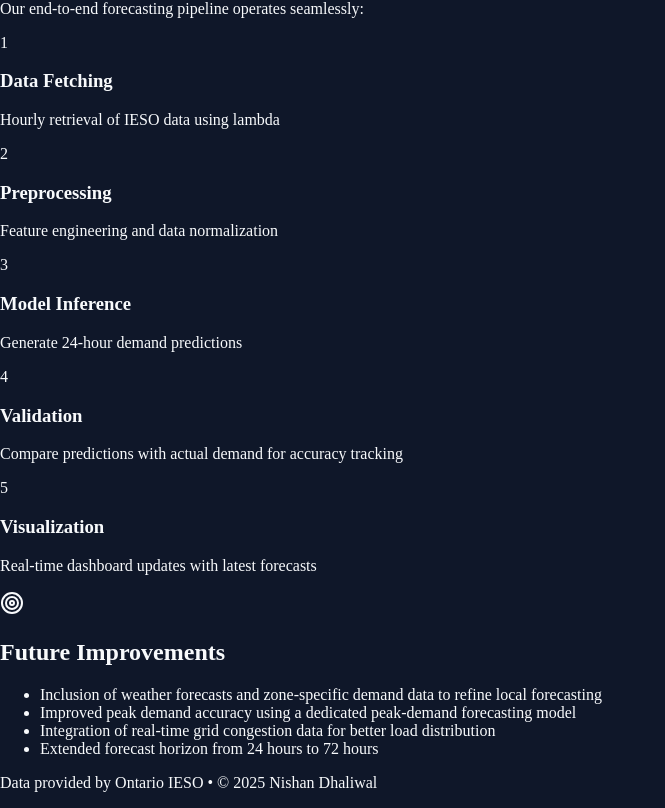
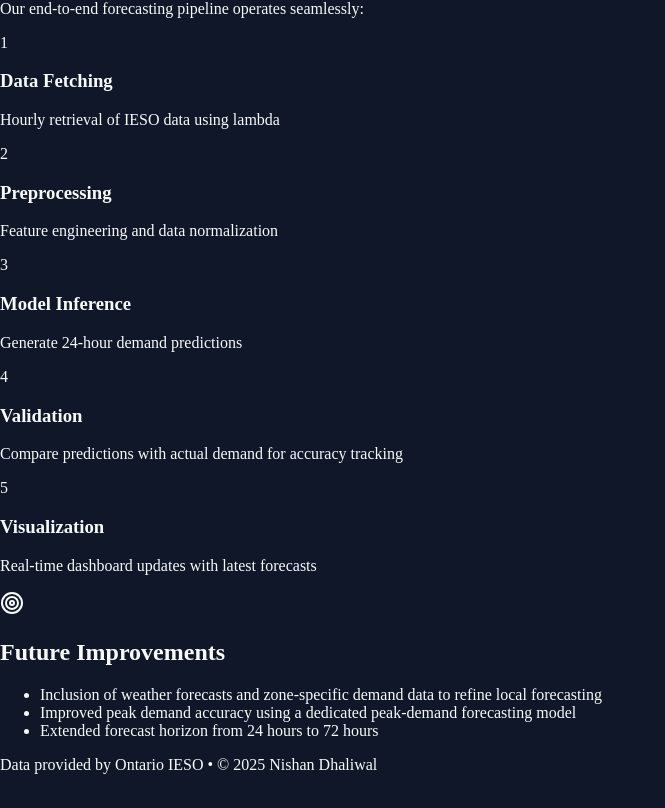
Before and after one commit to ndhaliwal59/iesso_website, a React (Vite) app in the folder frontend/client/: page /about in a window 1280 px wide. Shown: the part 574-1382 px from the top of the page, without its empty margins (0-665 px from the left). Built offline with nearby package versions, Linux system fonts and the light colour scheme; no server answers; a web font is replaced by a local one.

Commit message:
updated about

```diff
--- a/frontend/client/src/pages/about.tsx
+++ b/frontend/client/src/pages/about.tsx
@@ -81,7 +81,6 @@ export default function About() {
             <ul className="list-disc list-inside space-y-2 text-card-foreground">
               <li>Inclusion of weather forecasts and zone-specific demand data to refine local forecasting</li>
               <li>Improved peak demand accuracy using a dedicated peak-demand forecasting model</li>
-              <li>Integration of real-time grid congestion data for better load distribution</li>
               <li>Extended forecast horizon from 24 hours to 72 hours</li>
             </ul>
           </Card>
```
